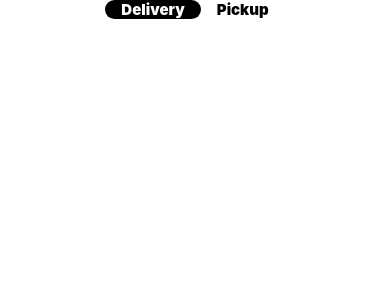
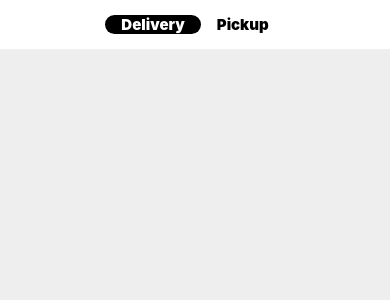
Before and after one commit to dalgonaio/meowFood, a React Native app: screen / in a window 390 px wide. Shown: the top 300 px of the page. Built offline with nearby package versions, Linux system fonts and the light colour scheme.

Commit message:
style: updated main page to style header

```diff
--- a/screens/Home.js
+++ b/screens/Home.js
@@ -4,8 +4,11 @@ import HeaderTabs from '../components/HeaderTabs'
 
 const Home = () => {
   return (
-    <SafeAreaView>
+    <SafeAreaView style={{backgroundColor: "#eee", flex:1}}>
+      <View style={{backgroundColor: "white", padding:15,}}>
       <HeaderTabs />
+      </View>
+
     </SafeAreaView>
   )
 }
```
